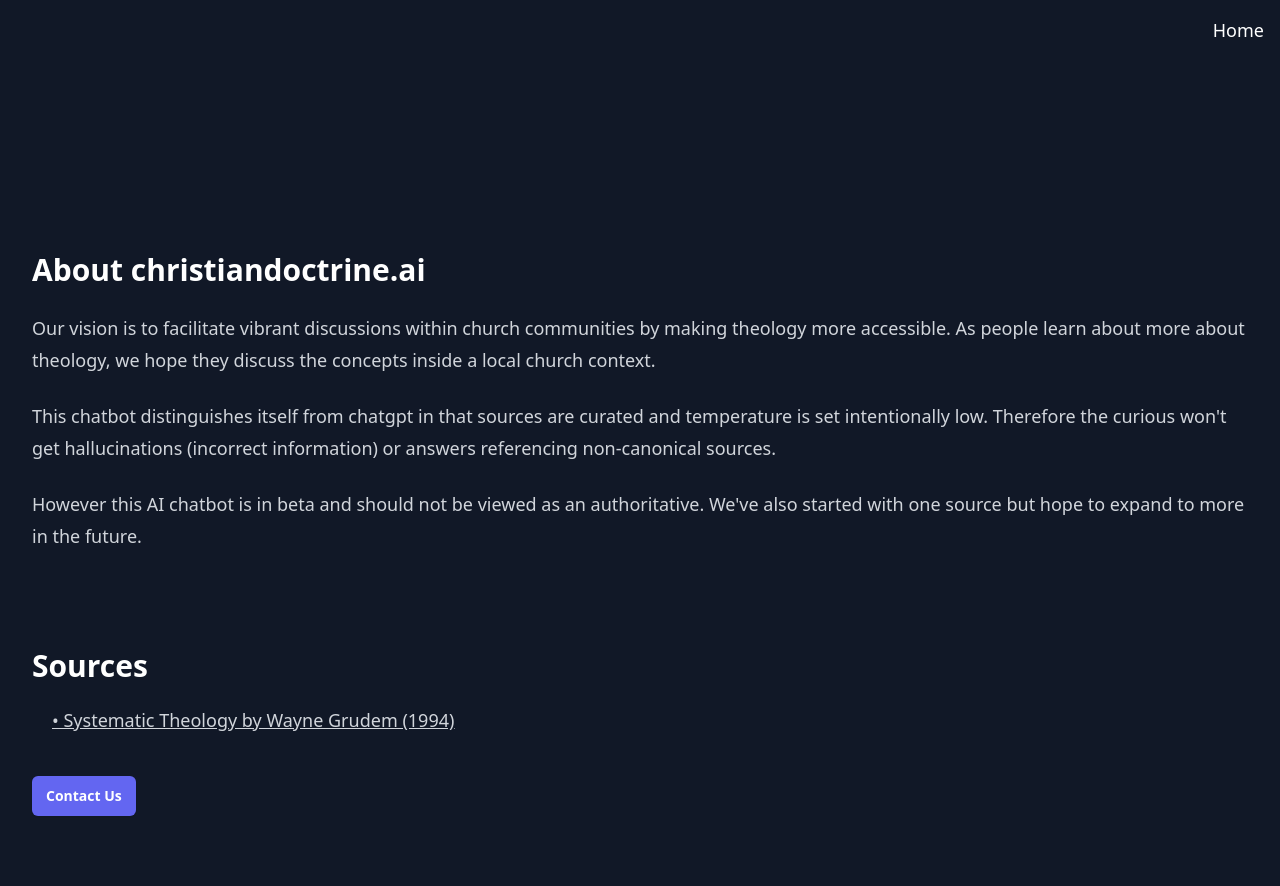
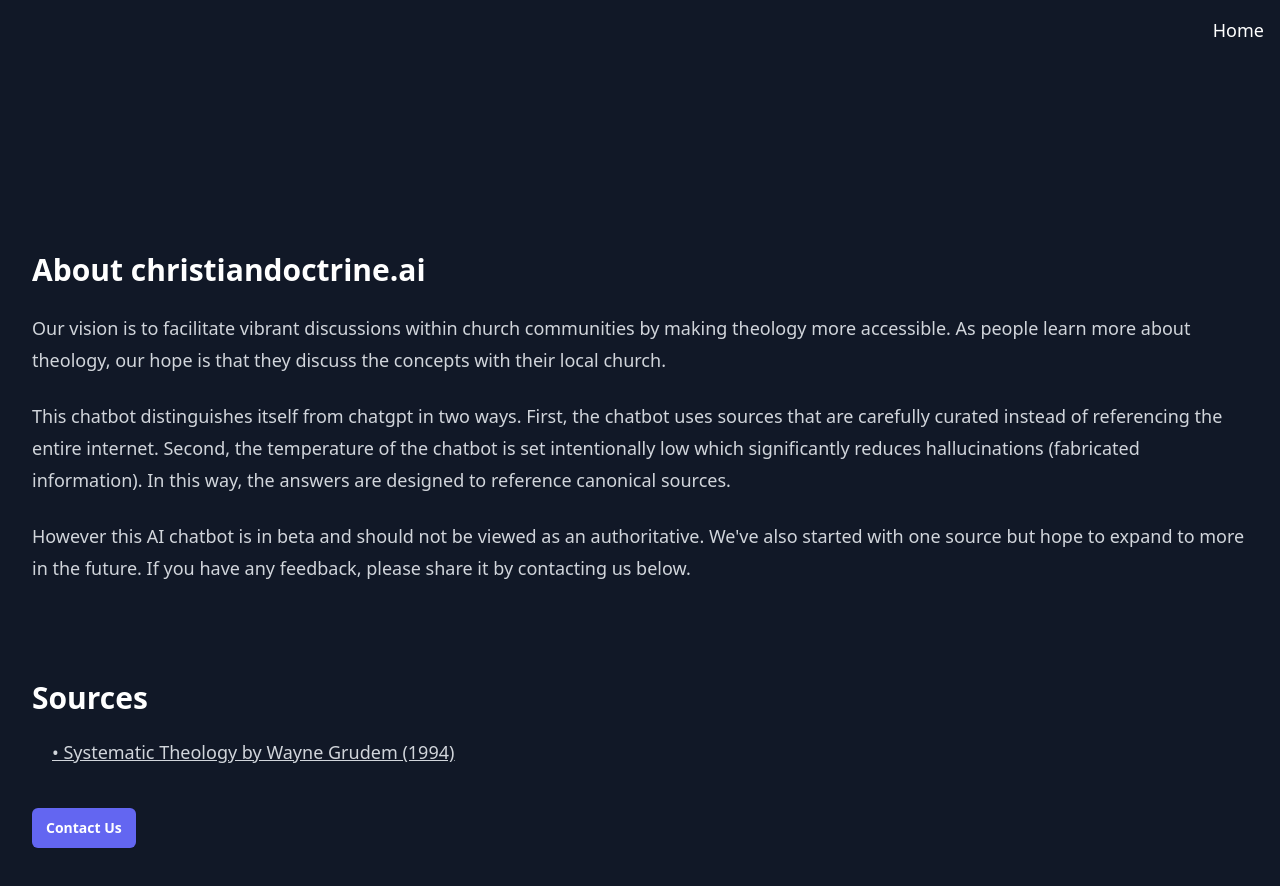
Before and after one commit to christiandoctrine-ai/christiandoctrine.ai, a Next.js app: page /about in a window 1280 px wide. Shown: the top 886 px of the page. Built offline with nearby package versions, Linux system fonts and the light colour scheme.

Commit message:
Update about.tsx

```diff
--- a/pages/about.tsx
+++ b/pages/about.tsx
@@ -18,18 +18,19 @@ export default function About() {
 
             <div className="sm:mt-6 text-sm sm:text-lg leading-6 sm:leading-8 text-gray-300 my-5">
               Our vision is to facilitate vibrant discussions within church
-              communities by making theology more accessible. As people learn about more about theology, we hope they discuss the concepts
-              inside a local church context.
+              communities by making theology more accessible. As people learn more about theology, our hope is that they discuss the concepts
+              with their local church.
             </div>
             <div className="sm:mt-6 text-sm sm:text-lg leading-6 sm:leading-8 text-gray-300 my-5">
-              This chatbot distinguishes itself from chatgpt in that sources are curated and temperature is set
-              intentionally low. Therefore the curious won&#39;t get
-              hallucinations (incorrect information) or answers referencing
-              non-canonical sources.
+              This chatbot distinguishes itself from chatgpt in two ways. First, the chatbot uses sources that are carefully curated
+              instead of referencing the entire internet. Second, the temperature of the chatbot is set intentionally low which
+              significantly reduces hallucinations (fabricated information). In this way, the answers are designed to reference
+              canonical sources.
             </div>
             <div className="sm:mt-6 text-sm sm:text-lg leading-6 sm:leading-8 text-gray-300 my-5">
               However this AI chatbot is in beta and should not be viewed as an authoritative. We&#39;ve also started
-              with one source but hope to expand to more in the future.
+              with one source but hope to expand to more in the future. If you have any feedback, please share it
+              by contacting us below.
             </div>
 
             <h2 className="mt-24 text-xl text-center sm:text-3xl sm:text-left font-bold text-white">
```
